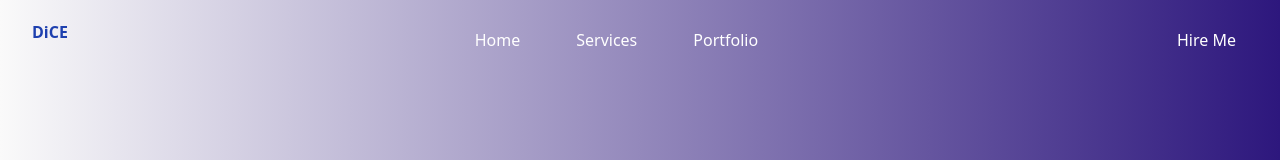
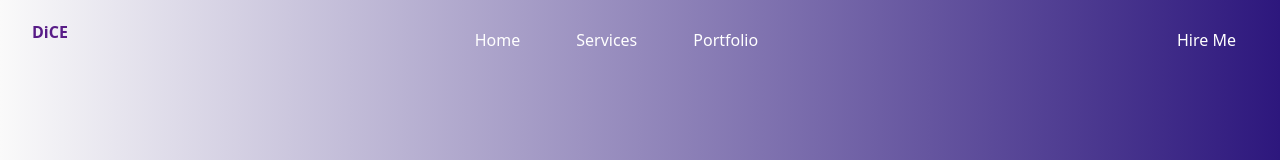
Before and after one commit to DC-21/port, a React (Vite) app: page / in a window 1280 px wide. Shown: the top 160 px of the page. Built offline with nearby package versions, Linux system fonts and the light colour scheme; no server answers.

Commit message:
first commit

```diff
--- a/src/components/Navbar.jsx
+++ b/src/components/Navbar.jsx
@@ -43,17 +43,17 @@ const Navbar = () => {
   return (
     <div className="w-full sticky flex justify-between md:px-8 px-6 text-white md:py-5 py-5" style={{ background: 'linear-gradient(to right, #fafafa, #2d177d)' }}>
       <div>
-        <a className="font-bold text-blue-800" href=''>DiCE</a>
+        <a className="font-bold text-purple-900" href=''>DiCE</a>
       </div>
       <div className="">
         <ul className="justify-center gap-8 md:flex hidden">
-          <li className="hover:bg-purple-900 duration-500 rounded-md py-2 px-3">
+          <li className="hover:bg-purple-900 duration-500 text-white rounded-md py-2 px-3">
             <a onClick={handleHome} href=''>Home</a>
           </li>
-          <li className="hover:bg-purple-900 duration-500 rounded-md py-2 px-3">
+          <li className="hover:bg-purple-900 duration-500 text-white rounded-md py-2 px-3">
             <a onClick={handleServices} href=''>Services</a>
           </li>
-          <li className="hover:bg-purple-900 duration-500 rounded-md py-2 px-3">
+          <li className="hover:bg-purple-900 duration-500 text-white rounded-md py-2 px-3">
             <a onClick={handlePortfolio} href=''>Portfolio</a>
           </li>
         </ul>
```
